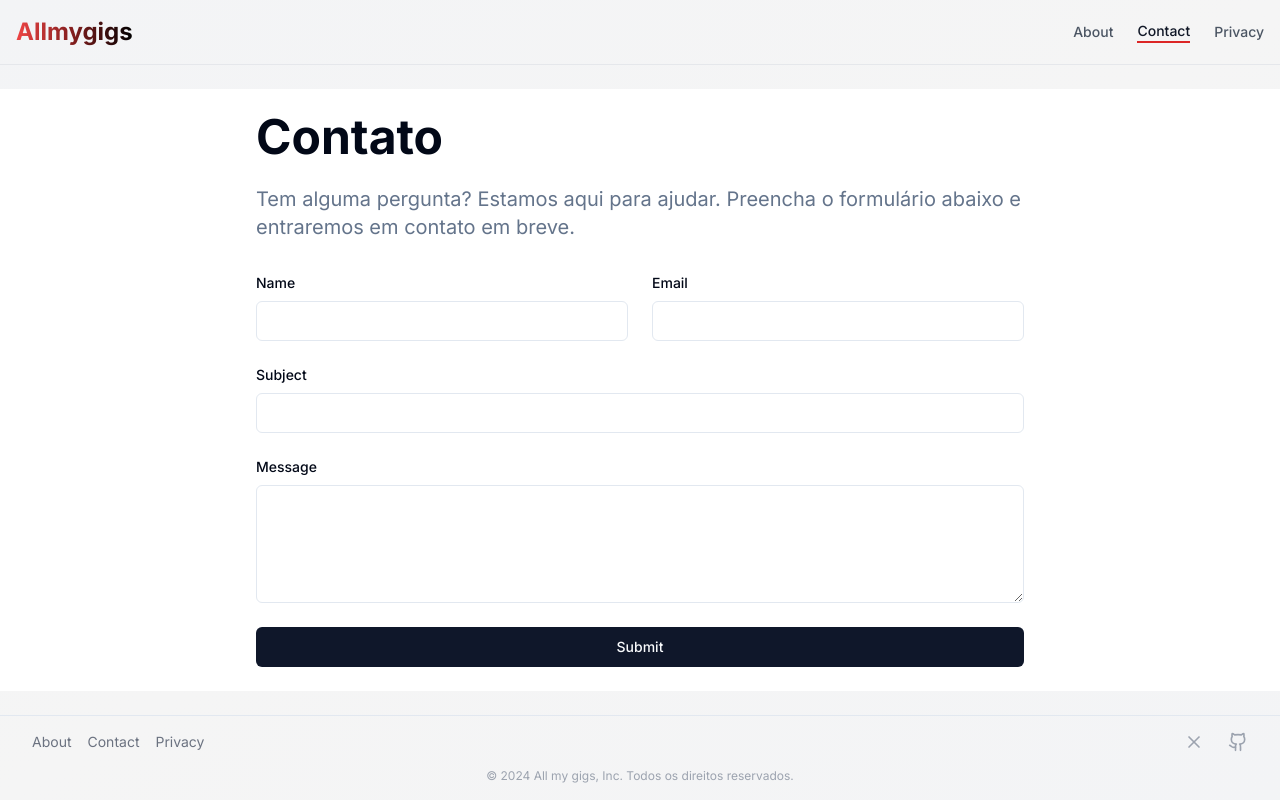
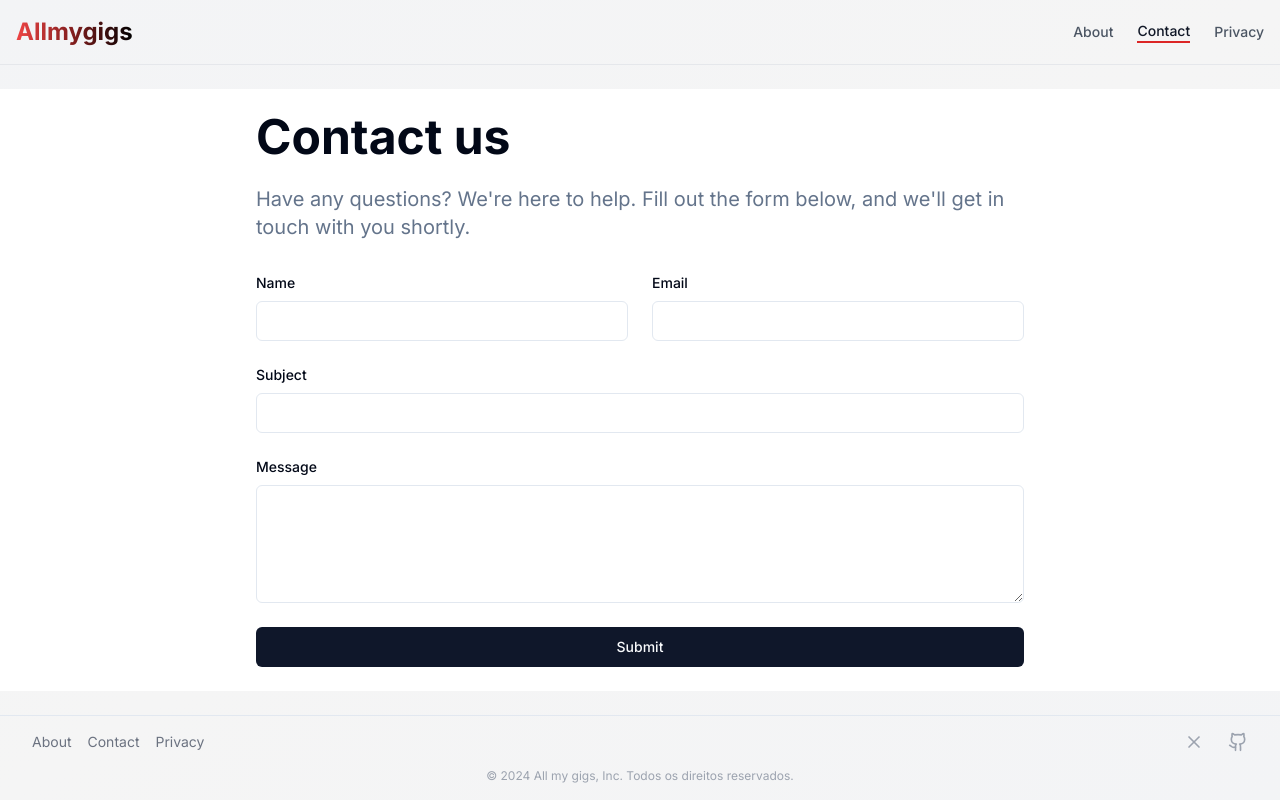
Before and after one commit to lxcvz/lastfm-concerts, a Next.js app: page /contact in a window 1280 px wide. Built offline with nearby package versions, Linux system fonts and the light colour scheme.

Commit message:
feat: translate to en-us contact page

```diff
--- a/src/app/contact/page.tsx
+++ b/src/app/contact/page.tsx
@@ -76,10 +76,10 @@ export default function ContactPage() {
     <div className="bg-background flex flex-col">
       <main className="flex-grow container mx-auto px-4 py-8 md:py-6">
         <div className="max-w-3xl mx-auto">
-          <h1 className="text-4xl md:text-5xl font-bold mb-6">Contato</h1>
+          <h1 className="text-4xl md:text-5xl font-bold mb-6">Contact us</h1>
           <p className="text-xl mb-8 text-muted-foreground">
-            Tem alguma pergunta? Estamos aqui para ajudar. Preencha o formulário
-            abaixo e entraremos em contato em breve.
+            Have any questions? We're here to help. Fill out the form below, and
+            we'll get in touch with you shortly.
           </p>
 
           <form onSubmit={handleSubmit} className="space-y-6">
```
